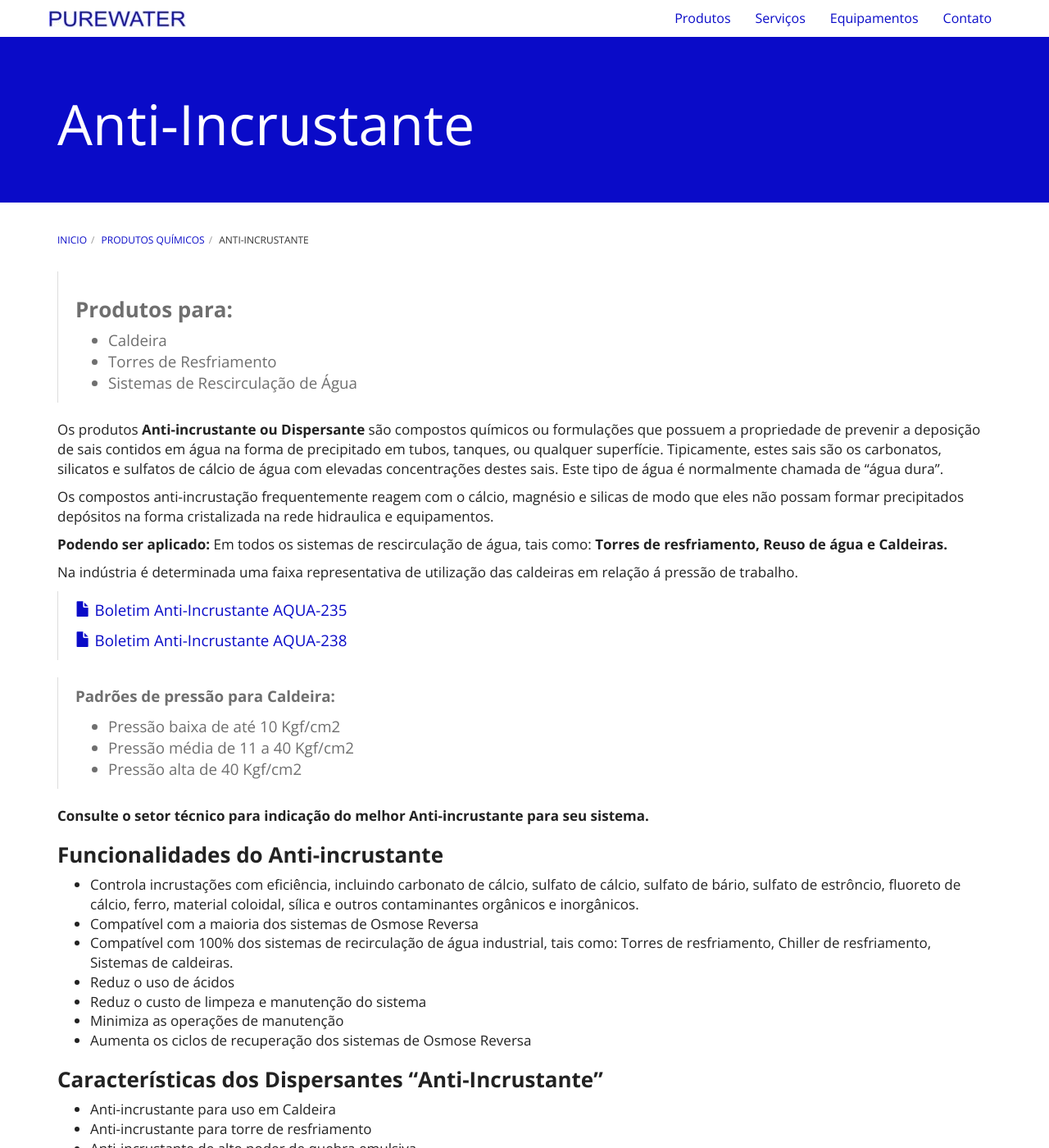
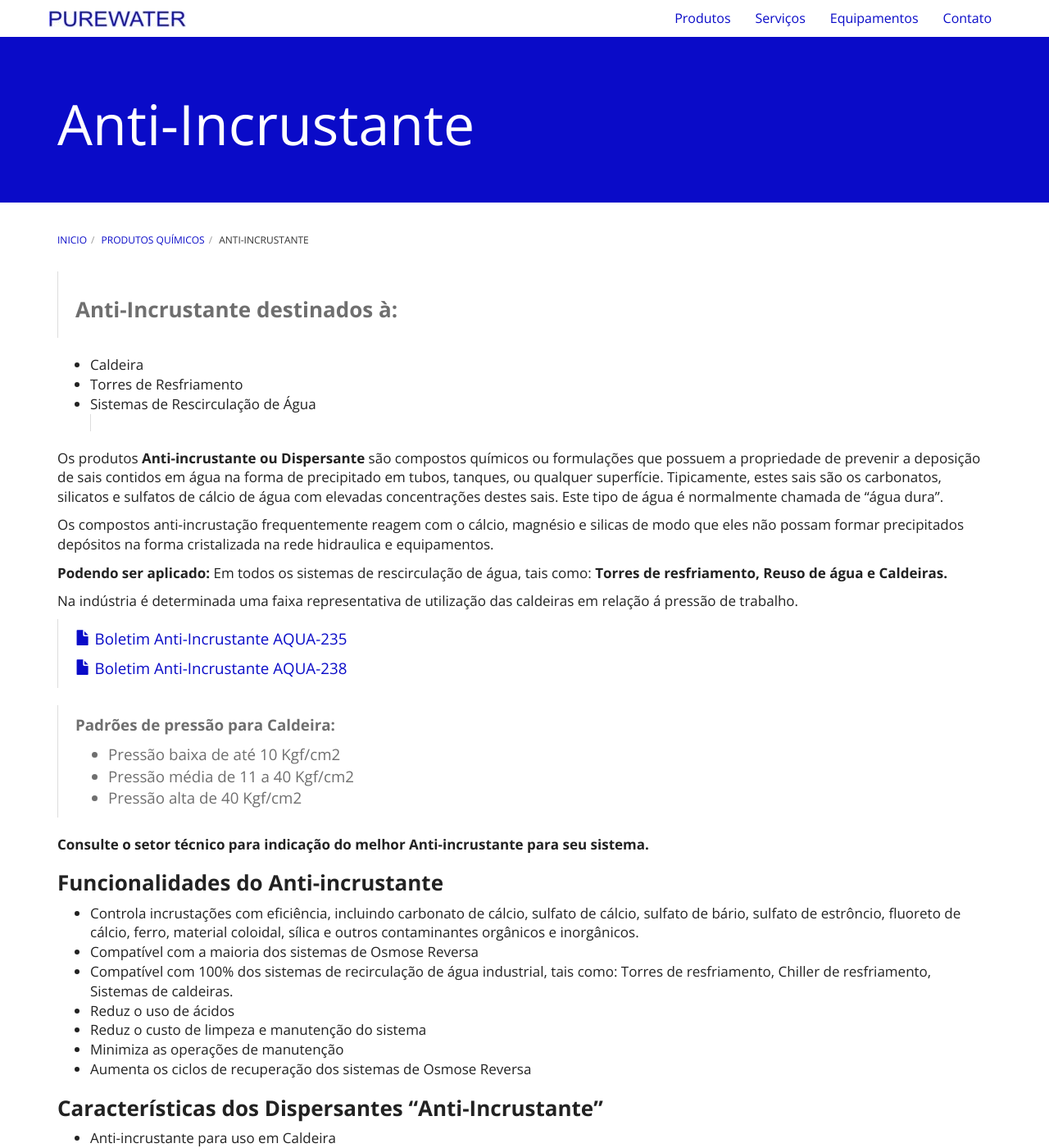
Before and after one commit to purewaterefluentes/purewaterefluentes.github.io, a Jekyll site: the page built from produtos/anti-incrustante.md, in a window 1280 px wide and 1400 px high. Shown: the whole window at 82% size. Built offline with Jekyll 4.4.1, drawn with Linux system fonts in a browser that asks for light colours; nearby versions of some CDN libraries; library files that are not in the unit come from our copies.

Commit message:
Update anti-incrustante.md

```diff
--- a/produtos/anti-incrustante.md
+++ b/produtos/anti-incrustante.md
@@ -5,7 +5,8 @@ titlePage: Anti-Incrustante | Torre de Resfriamento e Caldeiras | Purewater Eflu
 Subtitle: Dispersante
 ---
 >
-### **Produtos para:**
+### **Anti-Incrustante destinados à:**
+
 - Caldeira
 - Torres de Resfriamento
 - Sistemas de Rescirculação de Água
@@ -29,7 +30,6 @@ Na indústria é determinada uma faixa representativa de utilização das caldei
    label="Boletim Anti-Incrustante AQUA-238"
    arquivo="FISPQ AQUA-238 revisada.pdf" %}
 >
-
 
 >**Padrões de pressão para Caldeira:**
  - Pressão baixa de até 10 Kgf/cm2
@@ -64,4 +63,3 @@ Na indústria é determinada uma faixa representativa de utilização das caldei
 - Bombonas plásticas de 25 ou 50 Kg
 - Container plástico IBC de 1000 litros
 >
->
```
Also changed, not shown: other parts of produtos/anti-incrustante.md (+0 -1 lines).
